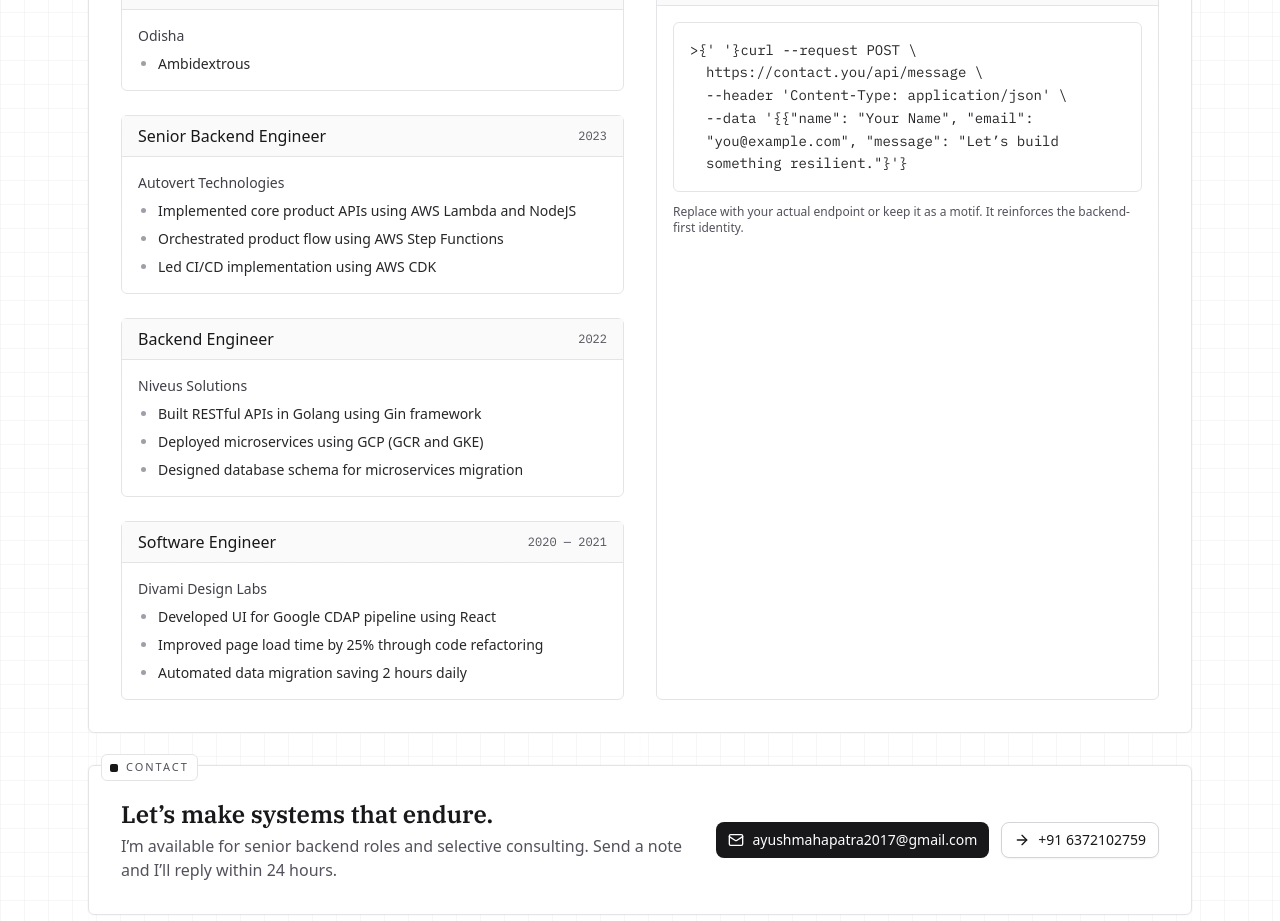
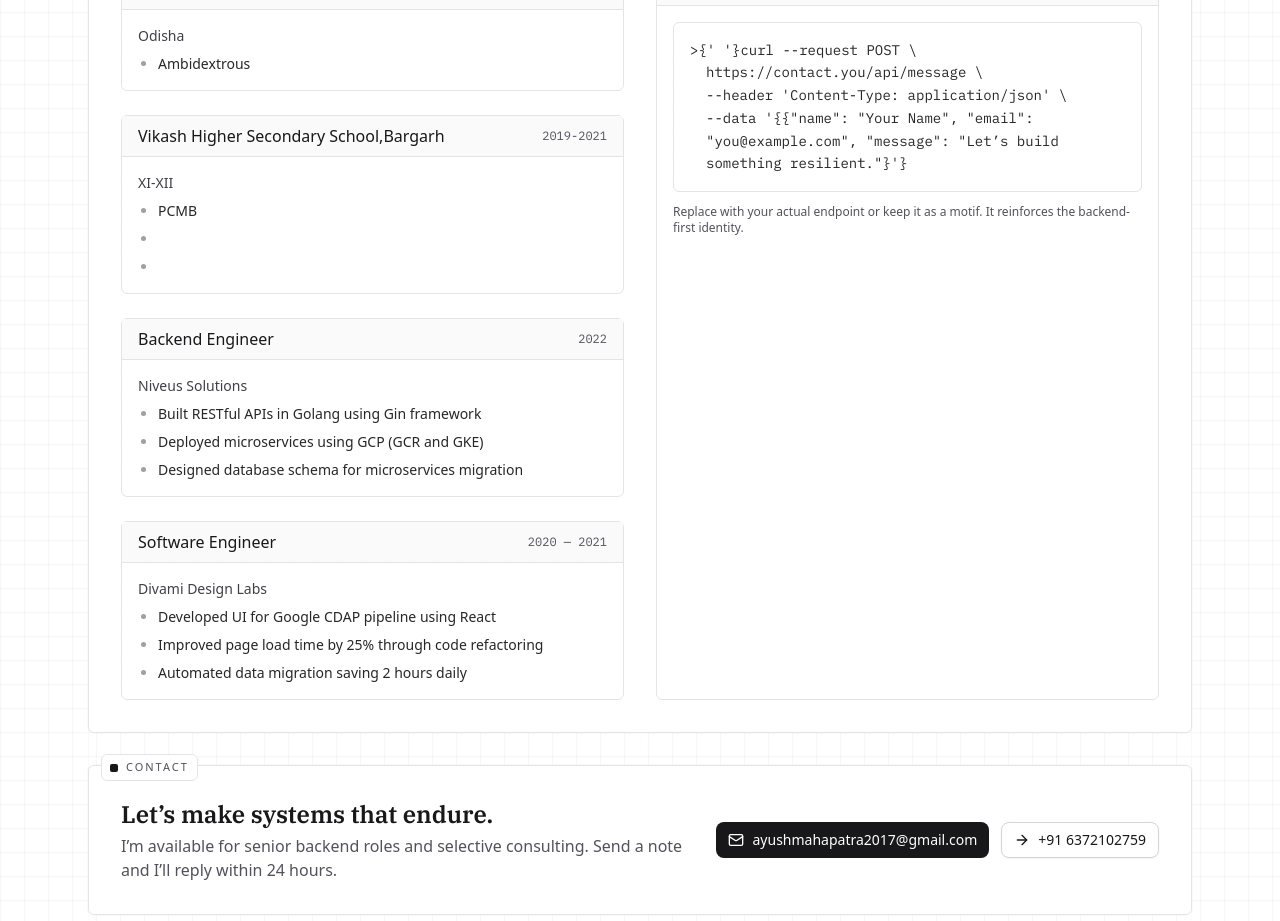
Before and after one commit to Ayush010-A/ayush-personal-website, a Next.js app: page / in a window 1280 px wide. Shown: the part 1480-2401 px from the top of the page. Built offline with nearby package versions, Linux system fonts and the light colour scheme.

Commit message:
Update page.tsx

```diff
--- a/app/page.tsx
+++ b/app/page.tsx
@@ -401,13 +401,13 @@ export default function Page() {
                                             ],
                                         },
                                         {
-                                            role: "Senior Backend Engineer",
-                                            org: "Autovert Technologies",
-                                            years: "2023",
+                                            role: "Vikash Higher Secondary School,Bargarh",
+                                            org: "XI-XII",
+                                            years: "2019-2021",
                                             bullets: [
-                                                "Implemented core product APIs using AWS Lambda and NodeJS",
-                                                "Orchestrated product flow using AWS Step Functions",
-                                                "Led CI/CD implementation using AWS CDK"
+                                                "PCMB",
+                                                "",
+                                                ""
                                             ],
                                         },
                                         {
```
